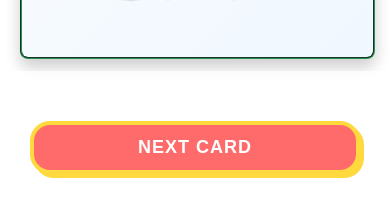
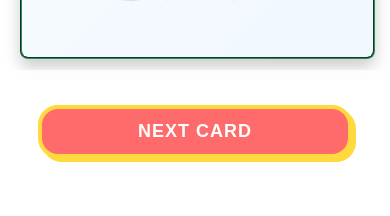
Before and after one commit to RonuGhoshal/flashcards, a React (Vite) app: page / in a window 390 px wide. Shown: the part 620-836 px from the top of the page. Built offline with nearby package versions, Linux system fonts and the light colour scheme.

Commit message:
Some CSS tweaks.

```diff
--- a/src/App.css
+++ b/src/App.css
@@ -37,12 +37,11 @@
 
 @media (max-width: 768px) {
   .card-buttons {
-    position: fixed;
     bottom: 0;
     left: 0;
     right: 0;
-    margin: 0;
-    padding: 50px 30px;
+    margin: 15px auto;
+    padding: 35px 30px;
     background: linear-gradient(to top, rgba(255, 255, 255, 0.9), rgba(255, 255, 255, 0.7));
     backdrop-filter: blur(5px);
   }
```
